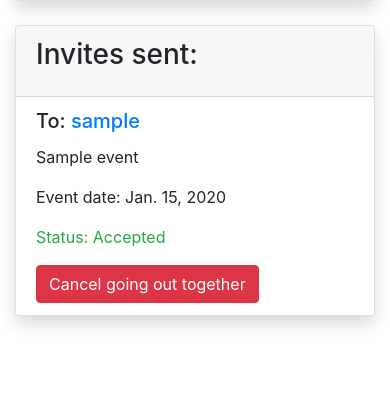
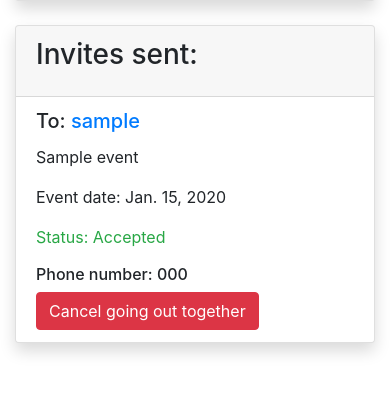
Before and after one commit to marcho4917/Evendy-project, a Django app: page /invites-list/ in a window 390 px wide. Shown: the part 449-844 px from the top of the page. Run offline with Django 5.2, Linux system fonts and the light colour scheme; a user stored in the database is signed in; tables that the repository leaves empty hold one stand-in row (values such as "Sample post"); parts of the project's set-up code (start-up, migrations or seed data) failed here and were passed over; some libraries are stand-ins or nearby versions.

Commit message:
added phone number field for sent invites

```diff
--- a/evendy_project/notices/templates/notices/user_invites.html
+++ b/evendy_project/notices/templates/notices/user_invites.html
@@ -63,6 +63,7 @@
                     <p>Event date: {{ invite.event.date }}</p>
                     {% if invite.is_accepted == True %}
                         <p class="text-success">Status: Accepted</p>
+                        <h6>Phone number: {{ invite.recipient.phone_number }}</h6>
                         <form method="POST"
                           action="{% url 'cancel_going_out_together' invite.id invite.recipient.id invite.event.id %}">
                         {% csrf_token %}
```
